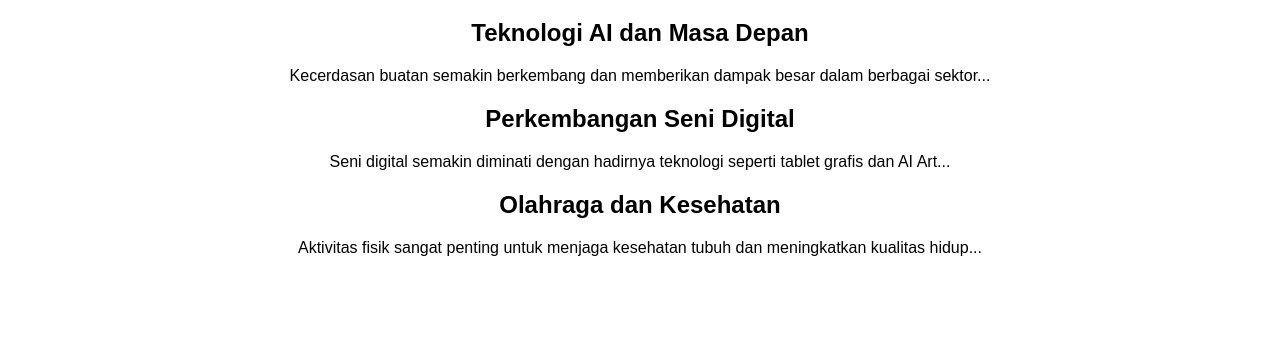
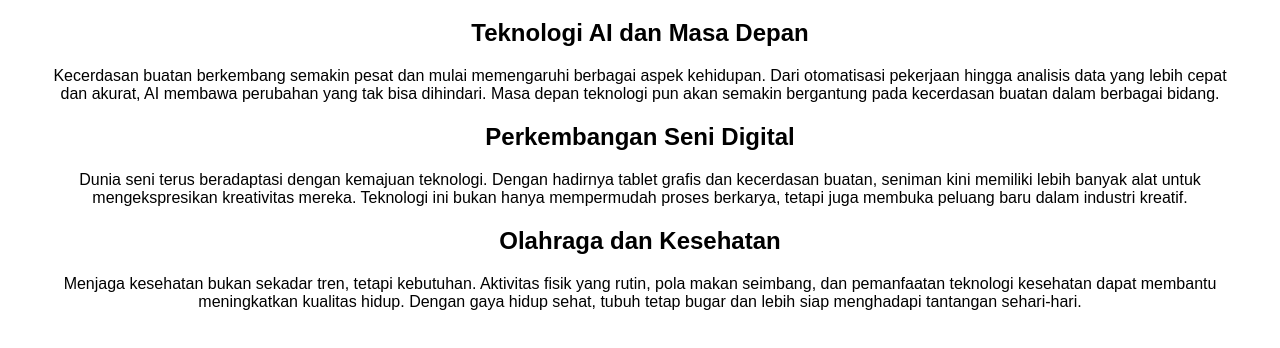
Before and after one commit to Luhungaradhana/TIK2032-Project, a plain HTML site: page blog.html in a window 1280 px wide. Shown: the part 122-470 px from the top of the page. Drawn offline with Linux system fonts and the light colour scheme.

Commit message:
menambahkan perubahan

```diff
--- a/blog.html
+++ b/blog.html
@@ -23,15 +23,15 @@
         <h1>Blog</h1>
         <div class="blog-post">
             <h2>Teknologi AI dan Masa Depan</h2>
-            <p>Kecerdasan buatan semakin berkembang dan memberikan dampak besar dalam berbagai sektor...</p>
+            <p>Kecerdasan buatan berkembang semakin pesat dan mulai memengaruhi berbagai aspek kehidupan. Dari otomatisasi pekerjaan hingga analisis data yang lebih cepat dan akurat, AI membawa perubahan yang tak bisa dihindari. Masa depan teknologi pun akan semakin bergantung pada kecerdasan buatan dalam berbagai bidang.</p>
         </div>
         <div class="blog-post">
             <h2>Perkembangan Seni Digital</h2>
-            <p>Seni digital semakin diminati dengan hadirnya teknologi seperti tablet grafis dan AI Art...</p>
+            <p>Dunia seni terus beradaptasi dengan kemajuan teknologi. Dengan hadirnya tablet grafis dan kecerdasan buatan, seniman kini memiliki lebih banyak alat untuk mengekspresikan kreativitas mereka. Teknologi ini bukan hanya mempermudah proses berkarya, tetapi juga membuka peluang baru dalam industri kreatif.</p>
         </div>
         <div class="blog-post">
             <h2>Olahraga dan Kesehatan</h2>
-            <p>Aktivitas fisik sangat penting untuk menjaga kesehatan tubuh dan meningkatkan kualitas hidup...</p>
+            <p>Menjaga kesehatan bukan sekadar tren, tetapi kebutuhan. Aktivitas fisik yang rutin, pola makan seimbang, dan pemanfaatan teknologi kesehatan dapat membantu meningkatkan kualitas hidup. Dengan gaya hidup sehat, tubuh tetap bugar dan lebih siap menghadapi tantangan sehari-hari.</p>
         </div>
     </div>
 </body>
```
